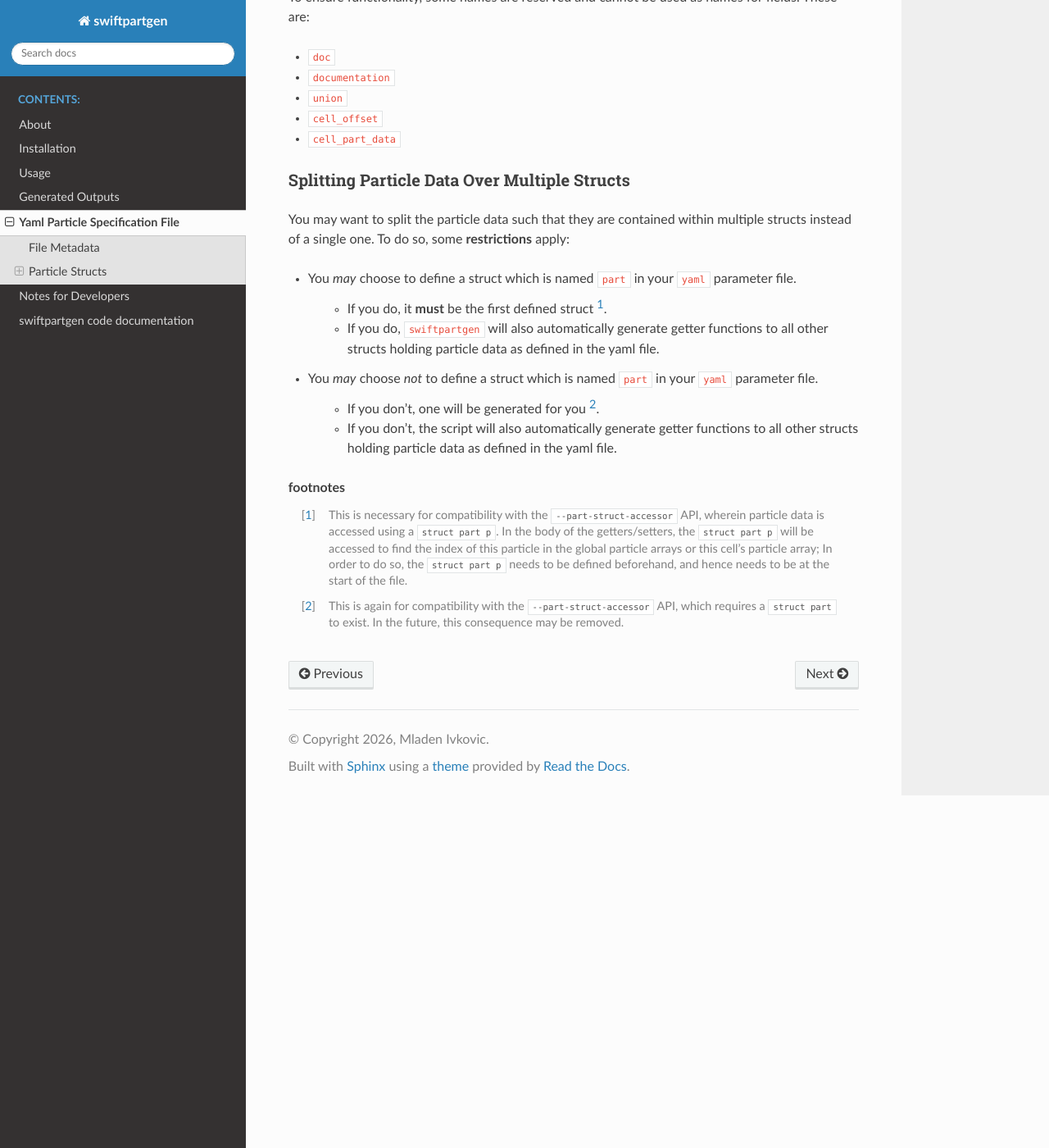
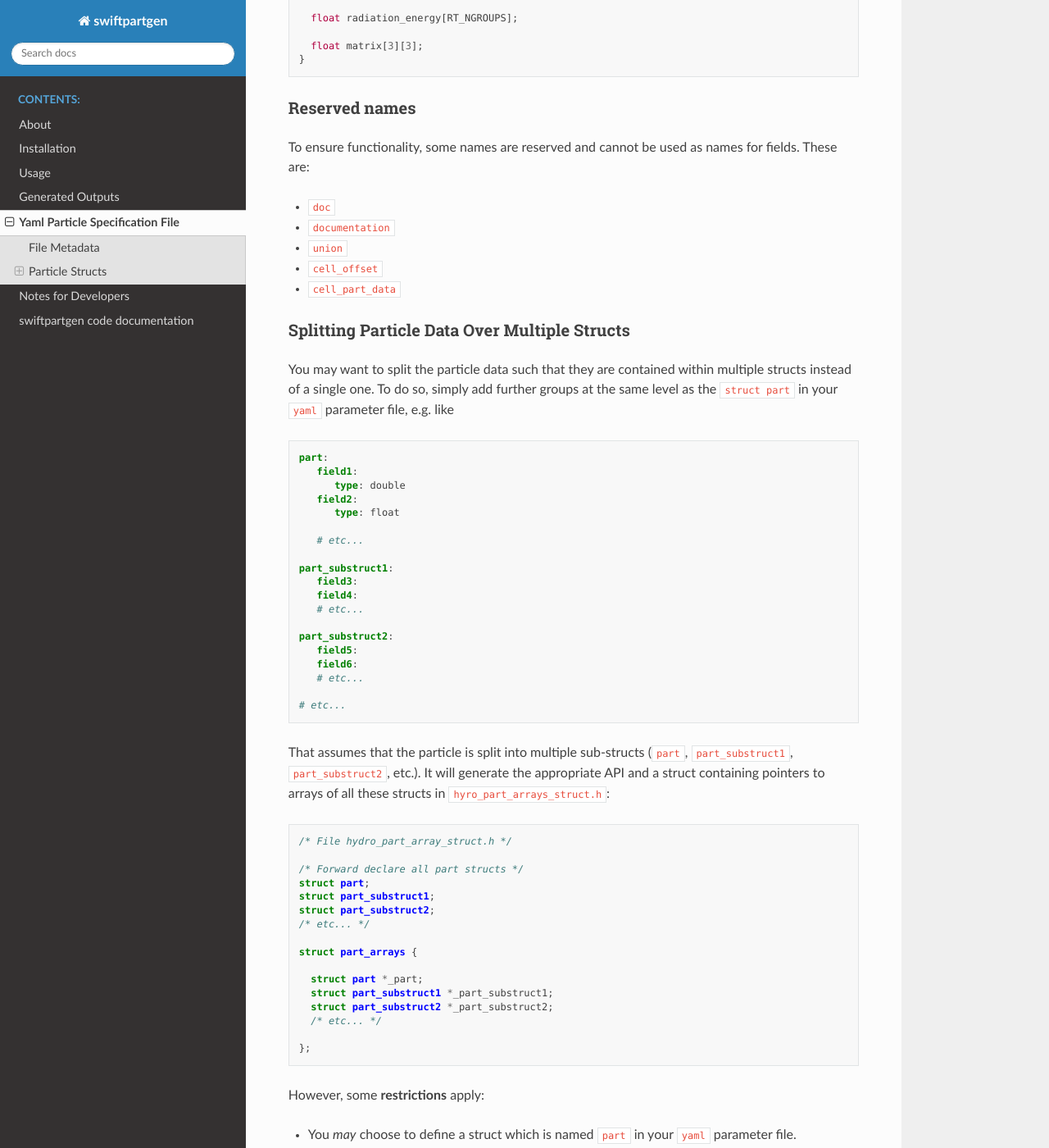
Before and after one commit to SWIFTSIM/swiftpartgen, a Sphinx documentation site: the page built from docs/source/yaml_specification.rst, in a window 1280 px wide and 1400 px high, scrolled down 6595 px. Shown: the whole window at 82% size. Built offline with Sphinx 7.4.7 and the Read the Docs theme 3.1.0, drawn with Linux system fonts in a browser that asks for light colours; some of the changed text lies outside the part shown.

Commit message:
minor corrections in documentation

```diff
--- a/docs/source/yaml_specification.rst
+++ b/docs/source/yaml_specification.rst
@@ -48,8 +48,8 @@ such as:
 - ``doc``: File documentation. What will go in the ``/** @file`` doxygen
   documentation of the file.
 - ``includes``: list of headers to include. If this field is not provided, a
-  default will be used, stored in ``input/hydro_default_headers_swift.h`` and
-  ``input/hydro/default_headers_swiftgpupacksim.h``, respectively.
+  default will be used, stored in ``input/hydro/default_hydro_headers_swift.h`` and
+  ``input/hydro/default_hydro_headers_swiftgpupacksim.h``, respectively.
 - ``includes_add``: Rather than providing a full list of includes, only add these
   to the default selection.
 
@@ -64,12 +64,12 @@ Here's an example metadata setup:
      doc: |                            # (Optional) file documentation
        This file contains X, Y, and Z.
      includes:                         # (Optional) headers to be included. If not provided, default
-       - a.h                           #   headers will be used, read in from ``input/default_hydro_headers_swift.h``
-       - b.h                           #   or ``input/default_hydro_headers_swiftgpupacksim.h``.
-       - <stdio.h>
+       - a.h                           #    headers will be used, read in from
+       - b.h                           #    `input/hydro/default_hydro_headers_swift.h`
+       - <stdio.h>                     #    or `input/hydro/default_hydro_headers_swiftgpupacksim.h`.
      includes_add:                     # (Optional) Additional header files to include aside from the
-       - a.h                           #   "default" ones (see ``includes`` field)
-       - b.h                           # ! WARNING: Cannot be used together with ``includes`` parameter.
+       - a.h                           #    "default" ones (see ``includes`` field)
+       - b.h                           #  ! WARNING: Cannot be used together with `includes` parameter.
        - <stdio.h>
 
 
@@ -104,10 +104,10 @@ The general specification requirement is as follows:
    part_struct1_name:               # name of struct (e.g. 'part', 'density', 'force'...)
      field1_name:                   # name of particle field (e.g. 'x', 'm', 'h'...)
        type: DATA_TYPE              # (Optional) C data type of the field. E.g. float,
-                                    #   double, int, long long, timebin_t...
-                                    # ! WARNING: If not provided, defaults to 'float'. !
+                                    #     double, int, long long, timebin_t...
+                                    #   ! WARNING: If not provided, defaults to 'float'. !
        size: N                      # (Optional) If > 1, field is assumed to be fixed size array,
-                                    #   e.g. `DATA_TYPE field1_name[N];`
+                                    #     e.g. `DATA_TYPE field1_name[N];`
        doc: documentation text      # (Optional) Documentation of the particle data field.
 
      # some more concrete examples.
@@ -123,7 +123,7 @@ The general specification requirement is as follows:
 
 
    part_struct2_name:              # name of the second struct containing (parts
-                                   #  of) particle data.
+                                   #    of) particle data.
      field2_name:
        ... # etc etc
 
@@ -233,6 +233,22 @@ To specify a union within a parent particle struct, use the following:
          b:
            type: double
            documentation: "the second field of union"
+
+This shoudl result in:
+
+.. code-block:: C
+
+   struct parent_struct {
+
+      union {
+        /*! the first field of union */
+        int _a;
+
+        /*! the second field of union */
+        double _b;
+      };
+
+   };
 
 
 The ``name_placeholder`` name will be unused in the resulting header file.
@@ -348,7 +358,7 @@ This results in:
    #endif
    }
 
-   # ... more getters and setters ...
+   /* ... more getters and setters ... */
 
 
 .. warning::
@@ -417,7 +427,60 @@ Splitting Particle Data Over Multiple Structs
 ~~~~~~~~~~~~~~~~~~~~~~~~~~~~~~~~~~~~~~~~~~~~~~
 
 You may want to split the particle data such that they are contained within
-multiple structs instead of a single one. To do so, some **restrictions** apply:
+multiple structs instead of a single one. To do so, simply add further groups at
+the same level as the ``struct part`` in your ``yaml`` parameter file, e.g. like
+
+
+.. code-block:: yaml
+
+   part:
+      field1:
+         type: double
+      field2:
+         type: float
+
+      # etc...
+
+   part_substruct1:
+      field3:
+      field4:
+      # etc...
+
+   part_substruct2:
+      field5:
+      field6:
+      # etc...
+
+   # etc...
+
+
+That assumes that the particle is split into multiple sub-structs (``part``,
+``part_substruct1``, ``part_substruct2``, etc.). It will generate the
+appropriate API and a struct containing pointers to arrays of all these structs
+in ``hyro_part_arrays_struct.h``:
+
+
+.. code-block:: C
+
+   /* File hydro_part_array_struct.h */
+
+   /* Forward declare all part structs */
+   struct part;
+   struct part_substruct1;
+   struct part_substruct2;
+   /* etc... */
+
+   struct part_arrays {
+
+     struct part *_part;
+     struct part_substruct1 *_part_substruct1;
+     struct part_substruct2 *_part_substruct2;
+     /* etc... */
+
+   };
+
+
+However, some **restrictions** apply:
 
 - You *may* choose to define a struct which is named ``part`` in your ``yaml``
   parameter file.
```
Also changed, not shown: other parts of docs/source/yaml_specification.rst (+7 -13 lines).
